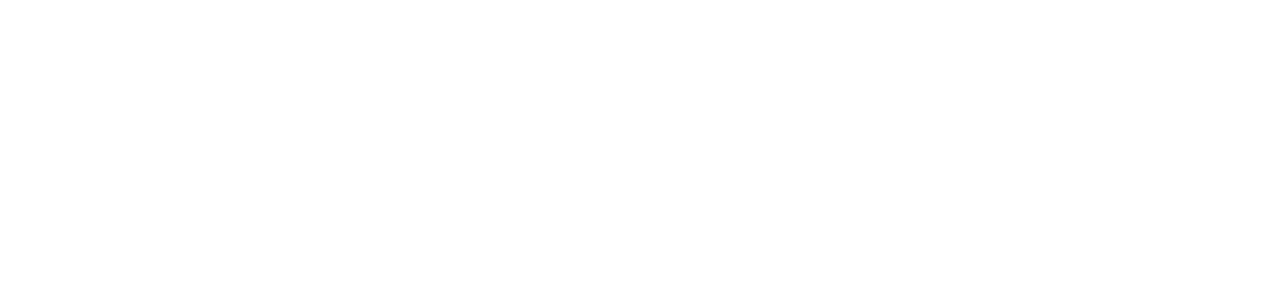
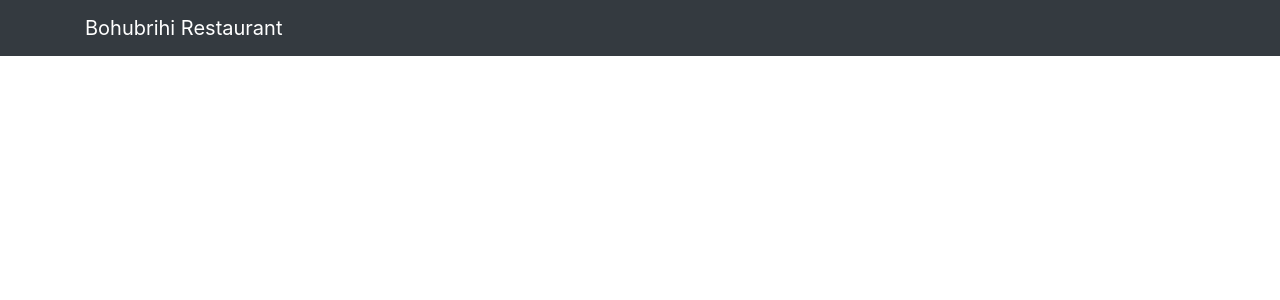
Before and after one commit to shohagahsan/bohubrihi-restaurant, a React (Create React App) app: page / in a window 1280 px wide. Shown: the top 300 px of the page. Built offline with nearby package versions, Linux system fonts and the light colour scheme.

Commit message:
Navigation bar using Reactstrap

```diff
--- a/src/components/header/Header.js
+++ b/src/components/header/Header.js
@@ -1,9 +1,9 @@
 import React from "react";
-
+import Navigation from "./Navigation";
 const Header = () => {
     return (
         <div>
-
+            <Navigation />
         </div>
     );
 }
--- /dev/null
+++ b/src/components/header/Navigation.js
@@ -0,0 +1,18 @@
+import React from 'react';
+import { Navbar, NavbarBrand } from 'reactstrap';
+
+const Navigation = () => {
+    return (
+        <div>
+            <Navbar dark color="dark">
+                <div className="container">
+                    <NavbarBrand>
+                        Bohubrihi Restaurant
+                    </NavbarBrand>
+                </div>
+            </Navbar>
+        </div>
+    );
+}
+
+export default Navigation;
```
